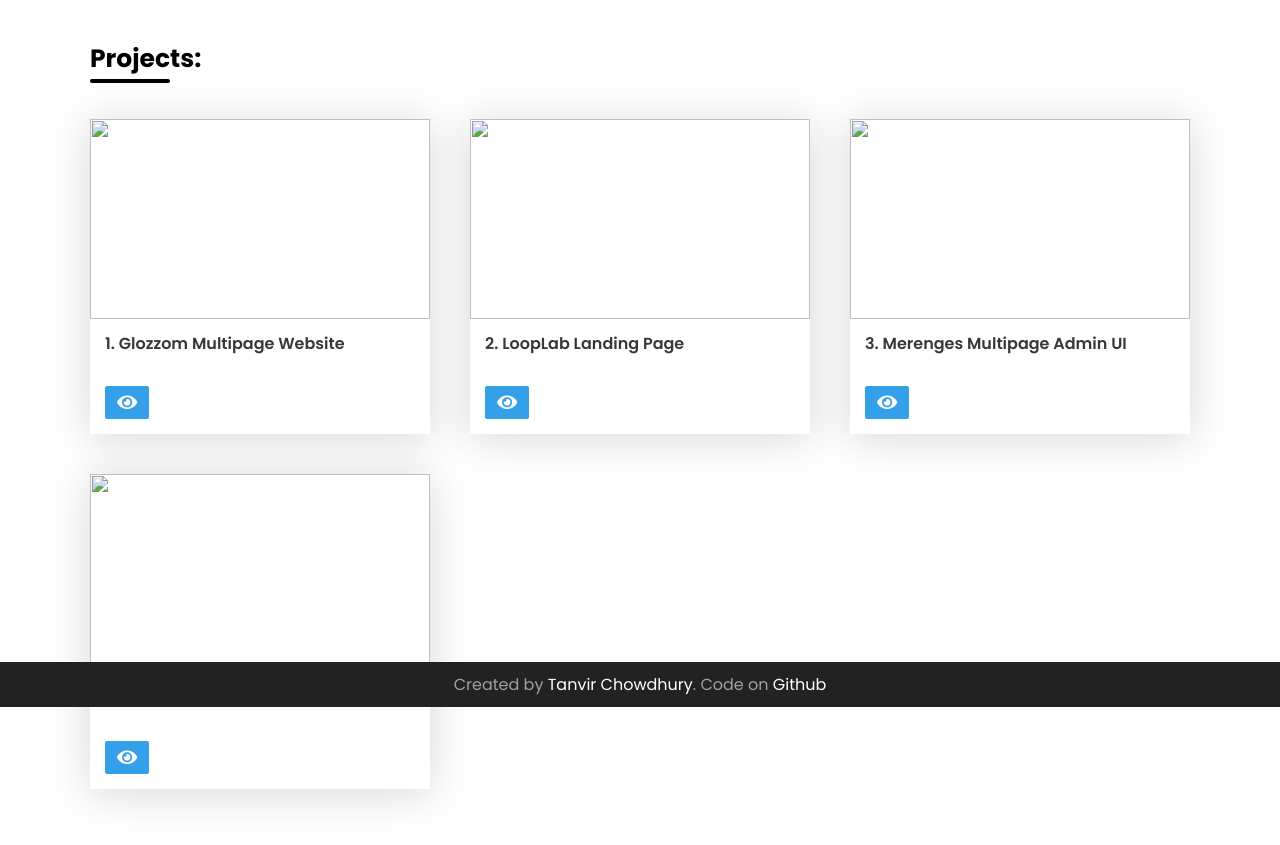
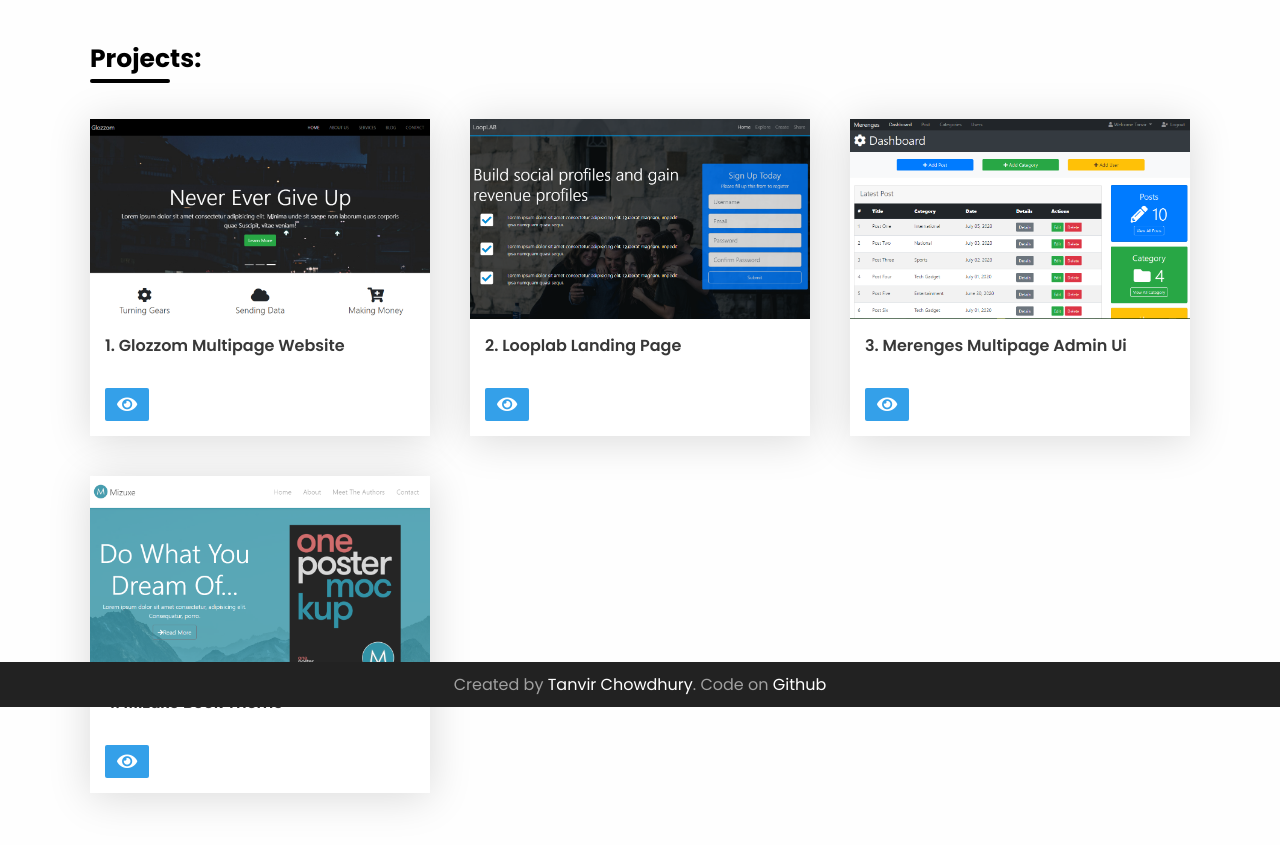
Before and after one commit to tanvirch0750/Project-With-Bootstrap, a plain HTML site: page base/index.html in a window 1280 px wide. Shown: the part 93-938 px from the top of the page. Drawn offline with Linux system fonts and the light colour scheme.

Commit message:
modified

```diff
--- a/base/app.js
+++ b/base/app.js
@@ -1,32 +1,31 @@
-const projects = [{
-    name: "Glozzom Multipage Website",
+const projects = [
+  {
+    name: "glozzom-multipage-website",
   },
   {
-    name: "LoopLab Landing Page",
+    name: "looplab-landing-page",
   },
   {
-    name: "Merenges Multipage Admin UI",
+    name: "merenges-multipage-admin-ui",
   },
   {
-    name: "Mizuxe Book Theme",
-  }
+    name: "mizuxe-book-theme",
+  },
 ];
 
 const list = document.getElementById("list");
 
-projects.forEach(({
-  name
-}, i) => {
+projects.forEach(({ name }, i) => {
   const listLink = document.createElement("a");
   const listItem = document.createElement("li");
   listLink.href = `/${name}/index.html`;
 
   listItem.innerHTML = `
-    <img src="/${name}/design/desktop-design.png"/>
+    <img src="/../${name}/design/desktop-design.png"/>
     <p>${i + 1}. ${formatProjectName(name)}</p>
 
     <div class="link-container">
-      <a href="/${name}/index.html"><i class="fas fa-eye"></i></a>
+      <a href="/../${name}/index.html"><i class="fas fa-eye"></i></a>
     </div>
   `;
   list.appendChild(listLink);
```
Also changed, not shown: base/index.html (+0 -23 lines), looplab-landing-page/css/style.css (renamed from LoopLab-Landin- Page/css/style.css), looplab-landing-page/design/desktop-design.png (renamed from LoopLab-Landin- Page/design/desktop-design.png), looplab-landing-page/img/create-section1.jpg (renamed from LoopLab-Landin- Page/img/create-section1.jpg), looplab-landing-page/img/explore-section1.jpg (renamed from LoopLab-Landin- Page/img/explore-section1.jpg), looplab-landing-page/img/home.jpg (renamed from LoopLab-Landin- Page/img/home.jpg), looplab-landing-page/img/share-section1.jpg (renamed from LoopLab-Landin- Page/img/share-section1.jpg), looplab-landing-page/index.html (renamed from LoopLab-Landin- Page/index.html).
